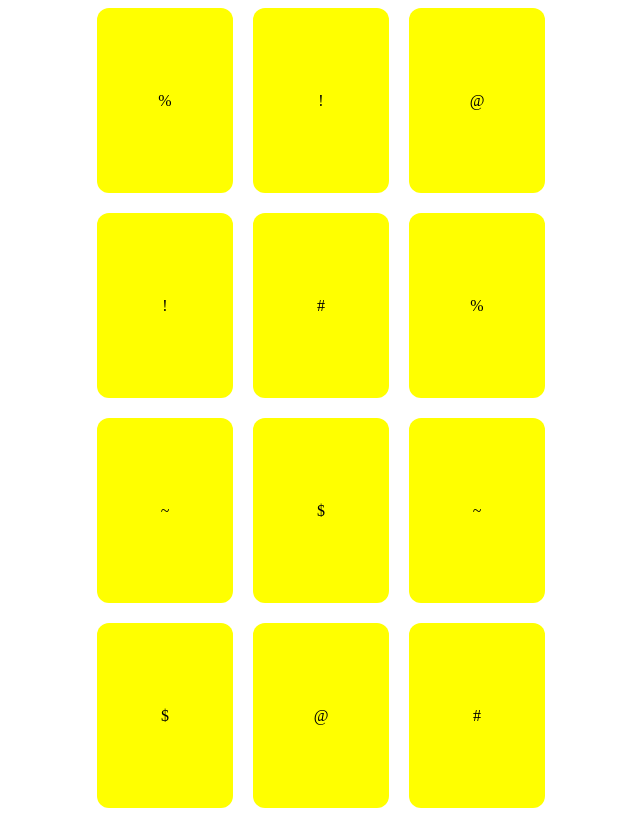
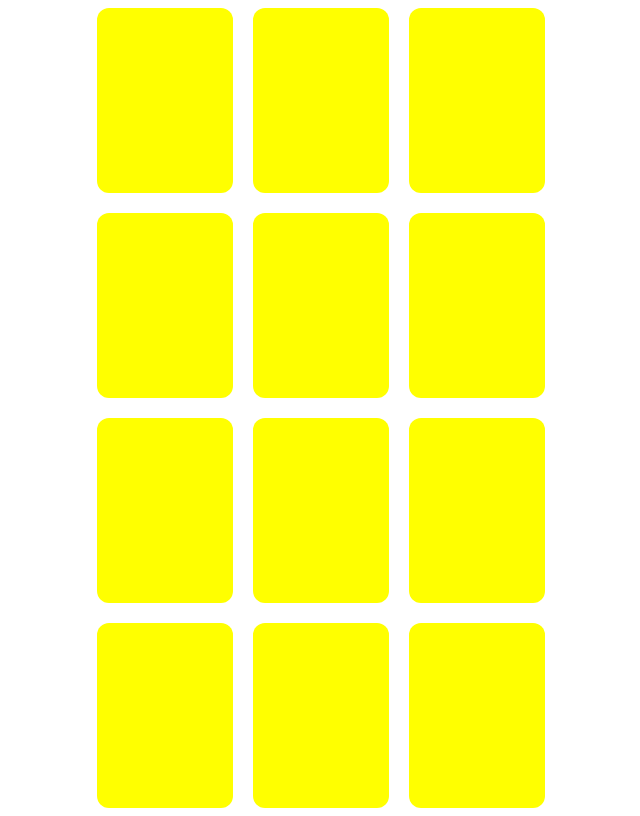
Before and after one commit to tevab/memory-game, a React (Create React App) app: page / in a window 1280 px wide. Shown: the whole page, without its empty margins (319-959 px from the left). Built offline with nearby package versions, Linux system fonts and the light colour scheme.

Commit message:
Flip cards

```diff
--- a/src/Card/Card.jsx
+++ b/src/Card/Card.jsx
@@ -9,6 +9,11 @@ const StyledCard = styled.div`
     display: flex;
     align-items: center;
     justify-content: center;
+    position: relative;
+    transition: all 200ms ease-in-out;
+    z-index: 1;
+    transform: ${props => props.isActive ? 'rotateY(0deg)' : 'rotateY(180deg)'};
+    color: ${props => props.isActive ? 'black' : 'transparent'};
 `;
 
 function Card(props) {
@@ -23,7 +28,7 @@ function Card(props) {
             setActive(true);
             if (props.cardOne === '') {
                 props.setCardOne(props.text);
-            } else {
+            } else if (!isActive) {
                 props.setCardTwo(props.text);
                 props.setDisabled(true);
             };
```
Lines whose indentation alone changed are shown as unchanged.
